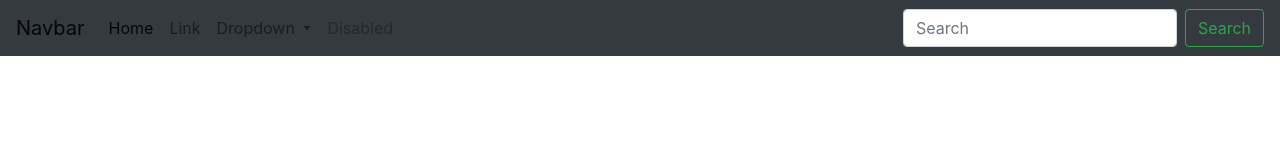
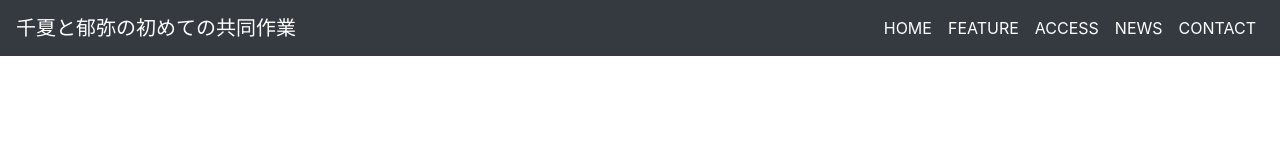
Before and after one commit to fu38t-da/bootstrap, a plain HTML site: page index.html in a window 1280 px wide. Drawn offline with Linux system fonts and the light colour scheme.

Commit message:
nav barの実装
右寄せしました！

```diff
--- a/index.html
+++ b/index.html
@@ -8,40 +8,31 @@
   <link rel="stylesheet" href="assets/css/bootstrap.min.css">
 </head>
 <body>
-  <header class="header">
-    <nav class="navbar navbar-expand-lg navbar-light bg-dark">
-      <a class="navbar-brand" href="#">Navbar</a>
+  <header class="header fixed-top">
+    <nav class="navbar navbar-expand-lg navbar-dark bg-dark ">
+      <a class="navbar-brand" href="#">千夏と郁弥の初めての共同作業</a>
       <button class="navbar-toggler" type="button" data-toggle="collapse" data-target="#navbarSupportedContent" aria-controls="navbarSupportedContent" aria-expanded="false" aria-label="Toggle navigation">
         <span class="navbar-toggler-icon"></span>
       </button>
 
-      <div class="collapse navbar-collapse" id="navbarSupportedContent">
-        <ul class="navbar-nav mr-auto">
+      <div class="collapse navbar-collapse nav d-flex justify-content-end" id="navbarSupportedContent">
+        <ul class="navbar-nav d-flex justify-content-end">
           <li class="nav-item active">
-            <a class="nav-link" href="#">Home <span class="sr-only">(current)</span></a>
+            <a class="nav-link" href="#">HOME</a>
           </li>
           <li class="nav-item">
-            <a class="nav-link" href="#">Link</a>
-          </li>
-          <li class="nav-item dropdown">
-            <a class="nav-link dropdown-toggle" href="#" id="navbarDropdown" role="button" data-toggle="dropdown" aria-haspopup="true" aria-expanded="false">
-              Dropdown
-            </a>
-            <div class="dropdown-menu" aria-labelledby="navbarDropdown">
-              <a class="dropdown-item" href="#">Action</a>
-              <a class="dropdown-item" href="#">Another action</a>
-              <div class="dropdown-divider"></div>
-              <a class="dropdown-item" href="#">Something else here</a>
-            </div>
+            <a class="nav-link active" href="#">FEATURE</a>
           </li>
           <li class="nav-item">
-            <a class="nav-link disabled" href="#">Disabled</a>
+            <a class="nav-link active" href="#">ACCESS</a>
+          </li>
+          <li class="nav-item">
+            <a class="nav-link active" href="#">NEWS</a>
+          </li>
+          <li class="nav-item">
+            <a class="nav-link active" href="#">CONTACT</a>
           </li>
         </ul>
-        <form class="form-inline my-2 my-lg-0">
-          <input class="form-control mr-sm-2" type="search" placeholder="Search" aria-label="Search">
-          <button class="btn btn-outline-success my-2 my-sm-0" type="submit">Search</button>
-        </form>
       </div>
     </nav>
   </header>
```
